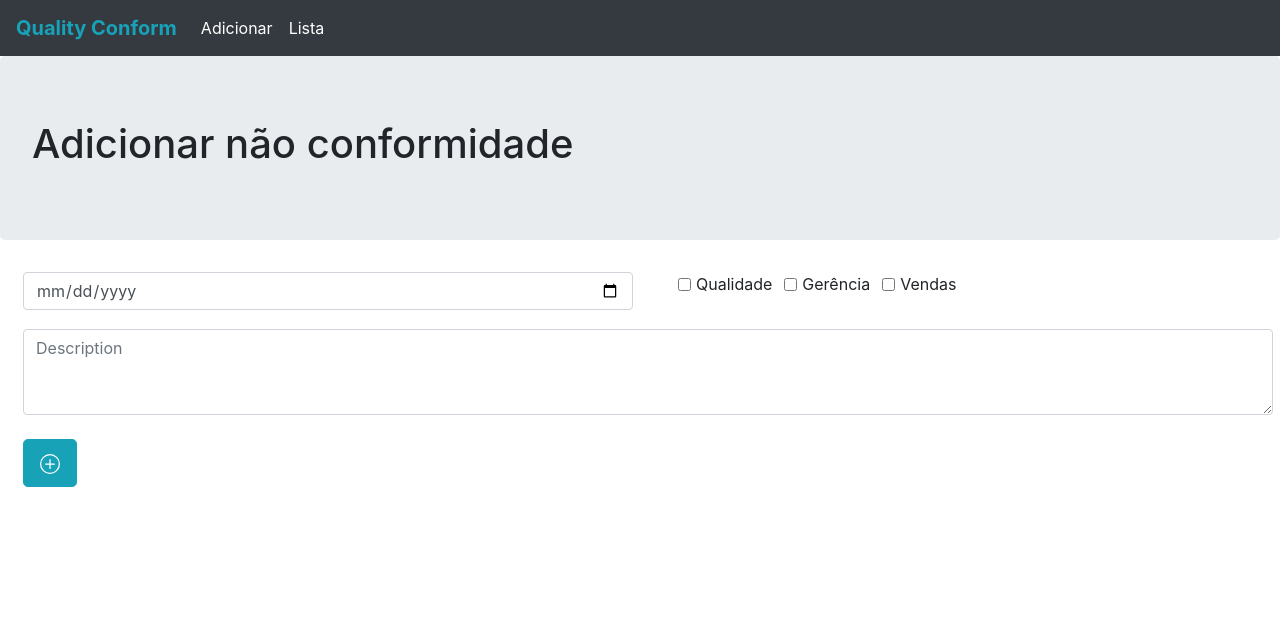
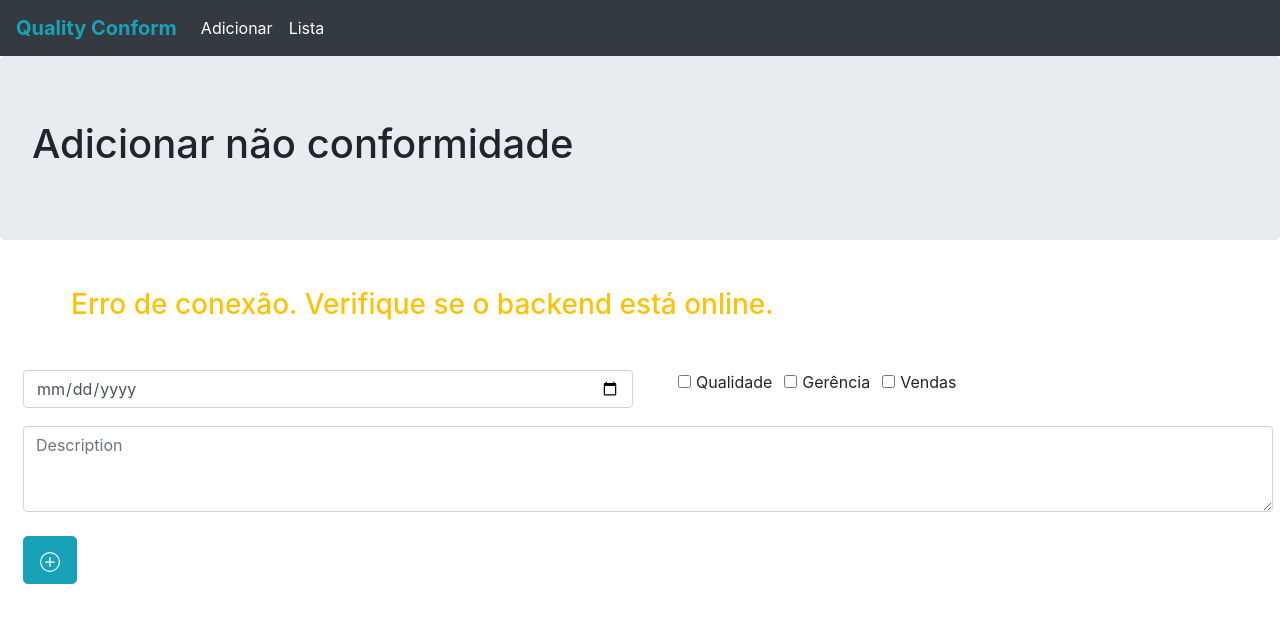
Before and after one commit to zakzc/qualyconform, a React (Create React App) app: page /conformForm in a window 1280 px wide. Shown: the top 622 px of the page. Built offline with nearby package versions, Linux system fonts and the light colour scheme; no server answers.

Commit message:
Adds error boundary in case the backend is offline on rendering

```diff
--- a/src/app/components/conformForm.js
+++ b/src/app/components/conformForm.js
@@ -23,12 +23,15 @@ const ConformForm = () => {
   const [showMessage, setShowMessage] = useState(false);
   const [connectionError, setConnectionError] = useState(false);
   const [nextId, setNextId] = useState();
+  const [errorOnConnection, setErrorOnConnection] = useState(false);
   ///
   useEffect(() => {
     let mounted = true;
     connect("non-conformities", "GET").then((items) => {
-      if (mounted) {
+      if (mounted && items.success) {
         setNextId(getNewId(items.message));
+      } else {
+        setErrorOnConnection(true);
       }
     });
     return () => (mounted = false);
@@ -62,6 +65,11 @@ const ConformForm = () => {
         <h1> Adicionar não conformidade </h1>
       </Jumbotron>
       <Container className="m-2">
+        {errorOnConnection ? (
+          <h3 className="m-5 text-warning">
+            Erro de conexão. Verifique se o backend está online.
+          </h3>
+        ) : null}
         <Form onSubmit={formik.handleSubmit}>
           <Row>
             <Col>
--- a/src/app/components/listConform.js
+++ b/src/app/components/listConform.js
@@ -14,16 +14,19 @@ import Row from "react-bootstrap/Row";
 const ListConform = () => {
   //* Data
   const [orderedList, setOrderedList] = useState([]);
+  const [errorOnConnection, setErrorOnConnection] = useState(false);
   ///
   useEffect(() => {
     let mounted = true;
     connect("non-conformities", "GET").then((items) => {
-      if (mounted) {
+      if (mounted && items.success) {
         setOrderedList(
           items.message.sort((a, b) =>
             a["ocurrence-date"] > b["ocurrence-date"] ? -1 : 1
           )
         );
+      } else {
+        setErrorOnConnection(true);
       }
     });
     return () => (mounted = false);
@@ -36,6 +39,11 @@ const ListConform = () => {
       <Jumbotron>
         <h1> Lista de não conformidades</h1>
       </Jumbotron>
+      {errorOnConnection ? (
+        <h3 className="m-5 text-warning">
+          Erro de conexão. Verifique se o backend está online.
+        </h3>
+      ) : null}
       <Container className="m-2">
         {orderedList.map((c, i) => (
           <Card className="m-1" key={i}>
```
